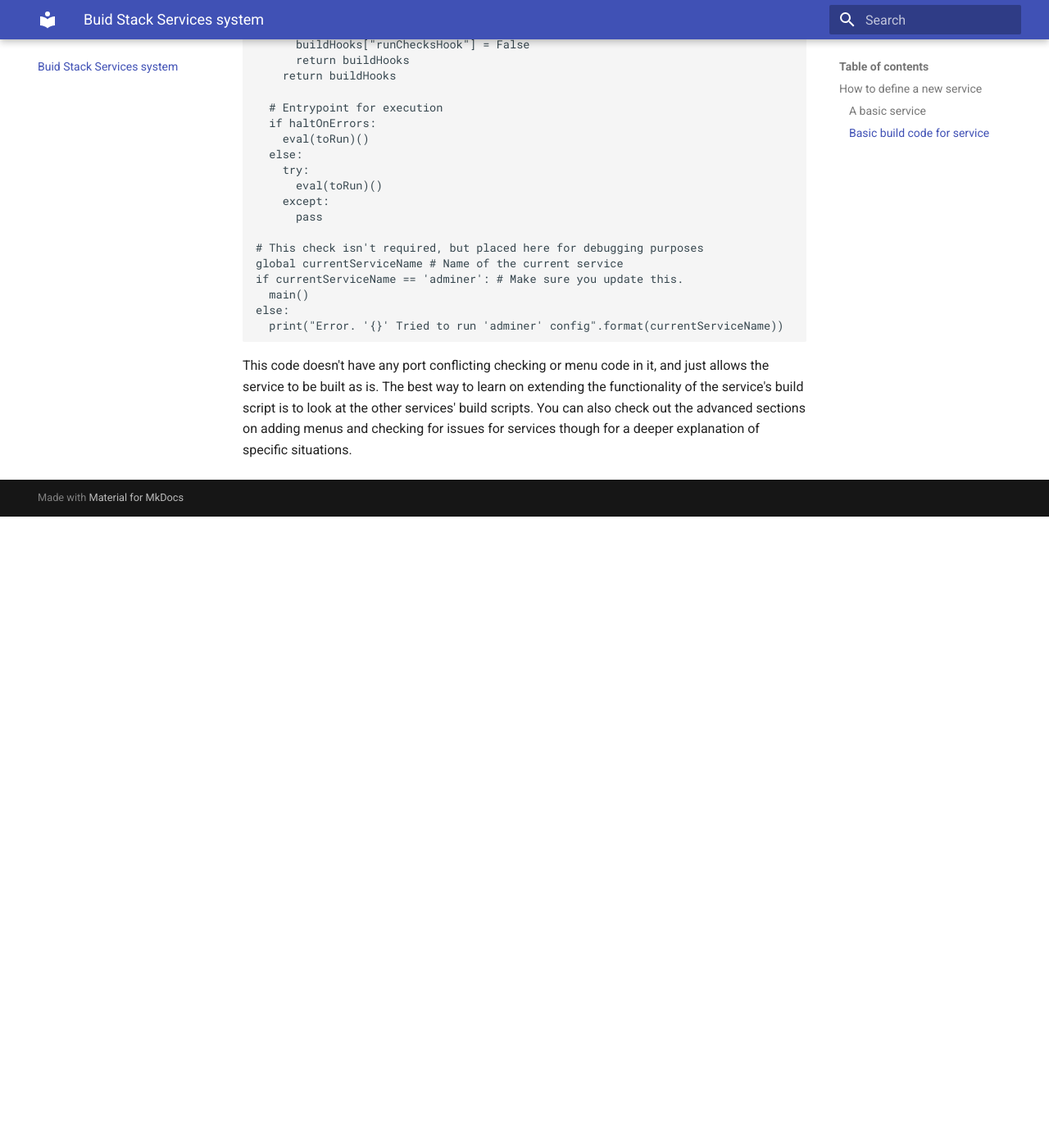
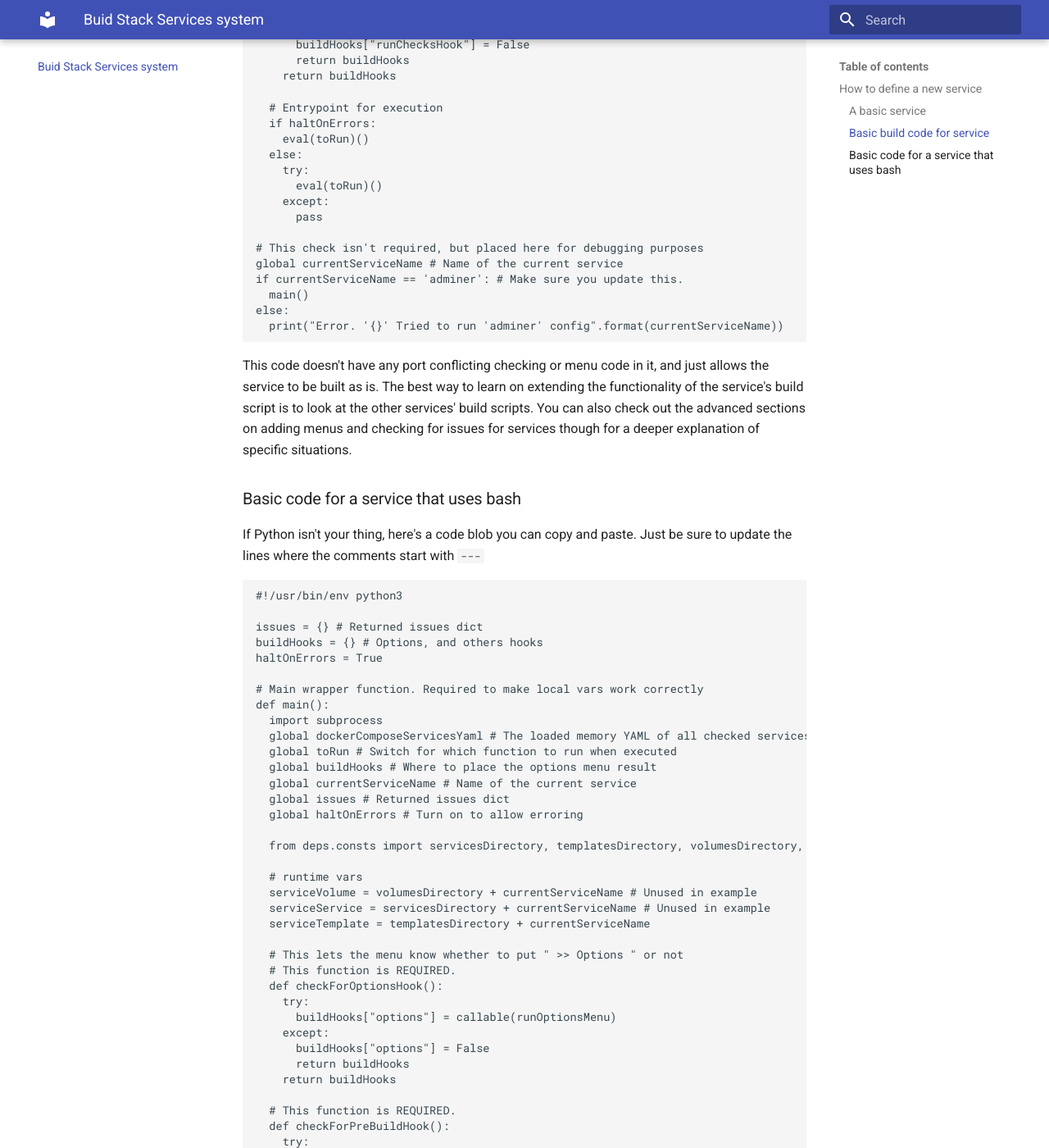
Before and after one commit to gcgarner/IOTstack, an MkDocs documentation site: the page built from docs/BuildStack-Services.md, in a window 1280 px wide and 1400 px high, scrolled down 1646 px. Shown: the whole window at 82% size. Built offline with MkDocs 1.6.1 and Material for MkDocs 9.7.7, drawn with Linux system fonts in a browser that asks for light colours; before the commit the page ends 2276 px from its top, so only the background shows below that; some of the changed text lies outside the part shown.

Commit message:
Added wireguard service. Added example bash builder

````diff
--- a/docs/BuildStack-Services.md
+++ b/docs/BuildStack-Services.md
@@ -87,3 +87,107 @@
   print("Error. '{}' Tried to run 'adminer' config".format(currentServiceName))
 ```
 This code doesn't have any port conflicting checking or menu code in it, and just allows the service to be built as is. The best way to learn on extending the functionality of the service's build script is to look at the other services' build scripts. You can also check out the advanced sections on adding menus and checking for issues for services though for a deeper explanation of specific situations.
+
+### Basic code for a service that uses bash
+If Python isn't your thing, here's a code blob you can copy and paste. Just be sure to update the lines where the comments start with `---`
+```
+#!/usr/bin/env python3
+
+issues = {} # Returned issues dict
+buildHooks = {} # Options, and others hooks
+haltOnErrors = True
+
+# Main wrapper function. Required to make local vars work correctly
+def main():
+  import subprocess
+  global dockerComposeServicesYaml # The loaded memory YAML of all checked services
+  global toRun # Switch for which function to run when executed
+  global buildHooks # Where to place the options menu result
+  global currentServiceName # Name of the current service
+  global issues # Returned issues dict
+  global haltOnErrors # Turn on to allow erroring
+
+  from deps.consts import servicesDirectory, templatesDirectory, volumesDirectory, servicesFileName
+
+  # runtime vars
+  serviceVolume = volumesDirectory + currentServiceName # Unused in example
+  serviceService = servicesDirectory + currentServiceName # Unused in example
+  serviceTemplate = templatesDirectory + currentServiceName
+
+  # This lets the menu know whether to put " >> Options " or not
+  # This function is REQUIRED.
+  def checkForOptionsHook():
+    try:
+      buildHooks["options"] = callable(runOptionsMenu)
+    except:
+      buildHooks["options"] = False
+      return buildHooks
+    return buildHooks
+
+  # This function is REQUIRED.
+  def checkForPreBuildHook():
+    try:
+      buildHooks["preBuildHook"] = callable(preBuild)
+    except:
+      buildHooks["preBuildHook"] = False
+      return buildHooks
+    return buildHooks
+
+  # This function is REQUIRED.
+  def checkForPostBuildHook():
+    try:
+      buildHooks["postBuildHook"] = callable(postBuild)
+    except:
+      buildHooks["postBuildHook"] = False
+      return buildHooks
+    return buildHooks
+
+  # This function is REQUIRED.
+  def checkForRunChecksHook():
+    try:
+      buildHooks["runChecksHook"] = callable(runChecks)
+    except:
+      buildHooks["runChecksHook"] = False
+      return buildHooks
+    return buildHooks
+
+  # This service will not check anything unless this is set
+  # This function is optional, and will run each time the menu is rendered
+  def runChecks():
+    checkForIssues()
+    return []
+
+  # This function is optional, and will run after the docker-compose.yml file is written to disk.
+  def postBuild():
+    return True
+
+  # This function is optional, and will run just before the build docker-compose.yml code.
+  def preBuild():
+    execComm = "bash {currentServiceTemplate}/build.sh".format(currentServiceTemplate=serviceTemplate) # --- You may want to change this
+    print("[Wireguard]: ", execComm) # --- Ensure to update the service name with yours
+    subprocess.call(execComm, shell=True) # This is where the magic happens
+    return True
+
+  # #####################################
+  # Supporting functions below
+  # #####################################
+
+  def checkForIssues():
+    return True
+
+  if haltOnErrors:
+    eval(toRun)()
+  else:
+    try:
+      eval(toRun)()
+    except:
+      pass
+
+# This check isn't required, but placed here for debugging purposes
+global currentServiceName # Name of the current service
+if currentServiceName == 'wireguard': # --- Ensure to update the service name with yours
+  main()
+else:
+  print("Error. '{}' Tried to run 'wireguard' config".format(currentServiceName)) # --- Ensure to update the service name with yours
+
+```
````
Also changed, not shown: 2 other files.
